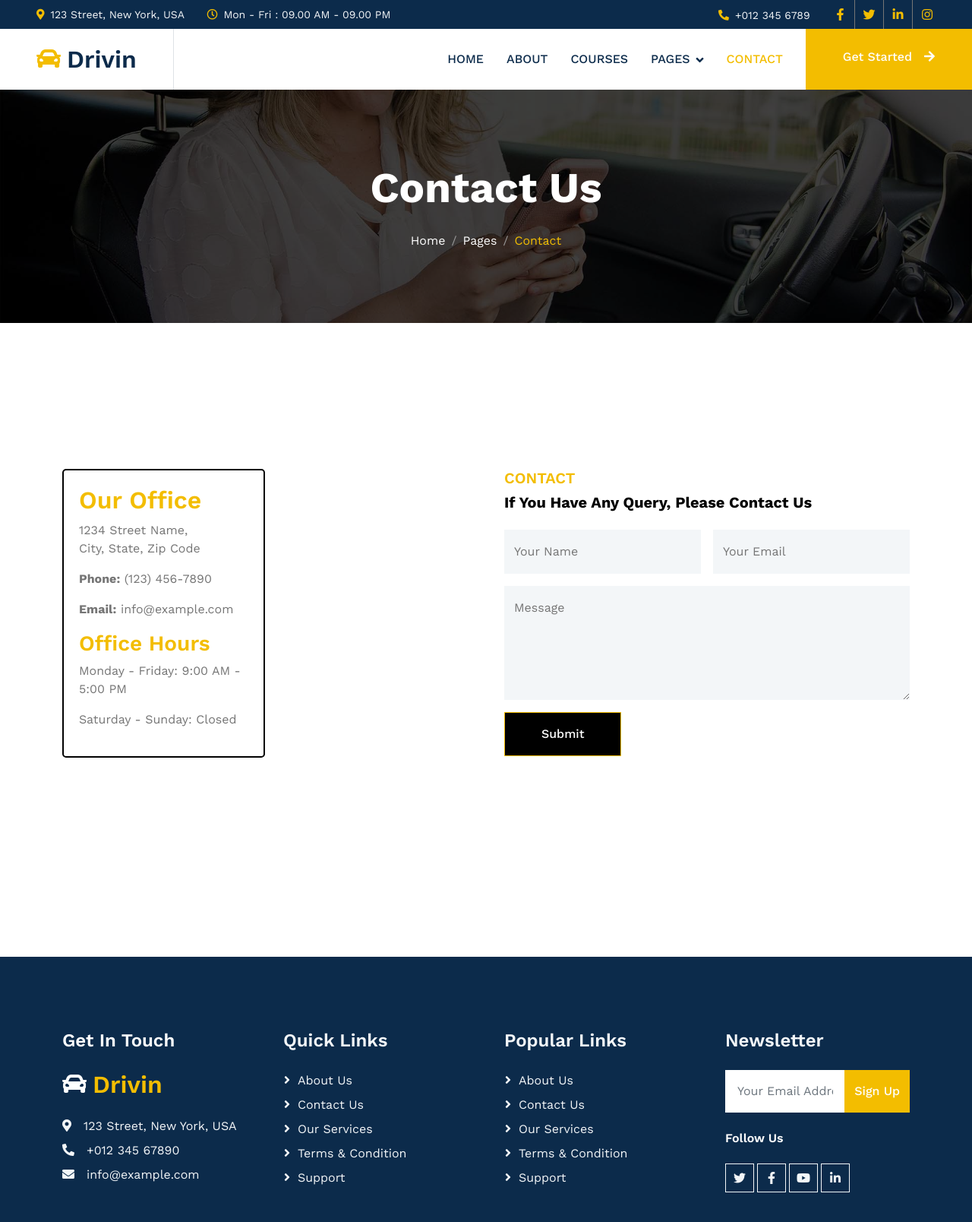
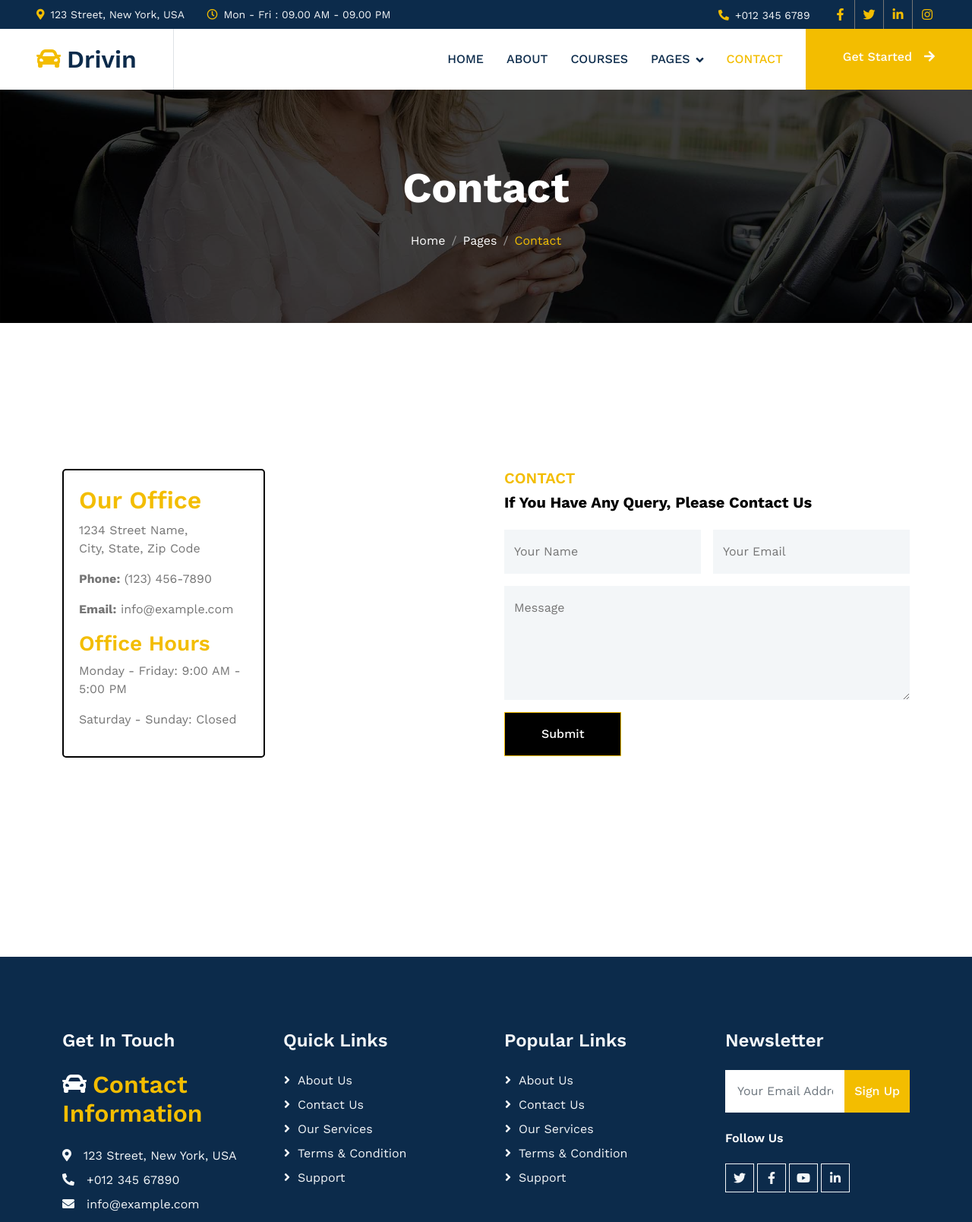
Before and after one commit to Shanila-Khan/FinalProject, a plain HTML site: page contact.html in a window 1280 px wide. Shown: the top 1608 px of the page at 76% size. Drawn offline with nearby package versions, Linux system fonts and the light colour scheme.

Commit message:
Update contact.html

```diff
--- a/contact.html
+++ b/contact.html
@@ -103,7 +103,7 @@
     <!-- Page Header Start -->
     <div class="container-fluid page-header py-6 my-6 mt-0 wow fadeIn" data-wow-delay="0.1s">
         <div class="container text-center">
-            <h1 class="display-4 text-white animated slideInDown mb-4">Contact Us</h1>
+            <h1 class="display-4 text-white animated slideInDown mb-4">Contact</h1>
             <nav aria-label="breadcrumb animated slideInDown">
                 <ol class="breadcrumb justify-content-center mb-0">
                     <li class="breadcrumb-item"><a class="text-white" href="#">Home</a></li>
@@ -174,7 +174,7 @@
             <div class="row g-5">
                 <div class="col-lg-3 col-md-6">
                     <h4 class="text-white mb-4">Get In Touch</h4>
-                    <h2 class="text-primary mb-4"><i class="fa fa-car text-white me-2"></i>Drivin</h2>
+                    <h2 class="text-primary mb-4"><i class="fa fa-car text-white me-2"></i>Contact Information</h2>
                     <p class="mb-2"><i class="fa fa-map-marker-alt me-3"></i>123 Street, New York, USA</p>
                     <p class="mb-2"><i class="fa fa-phone-alt me-3"></i>+012 345 67890</p>
                     <p class="mb-2"><i class="fa fa-envelope me-3"></i>info@example.com</p>
```
